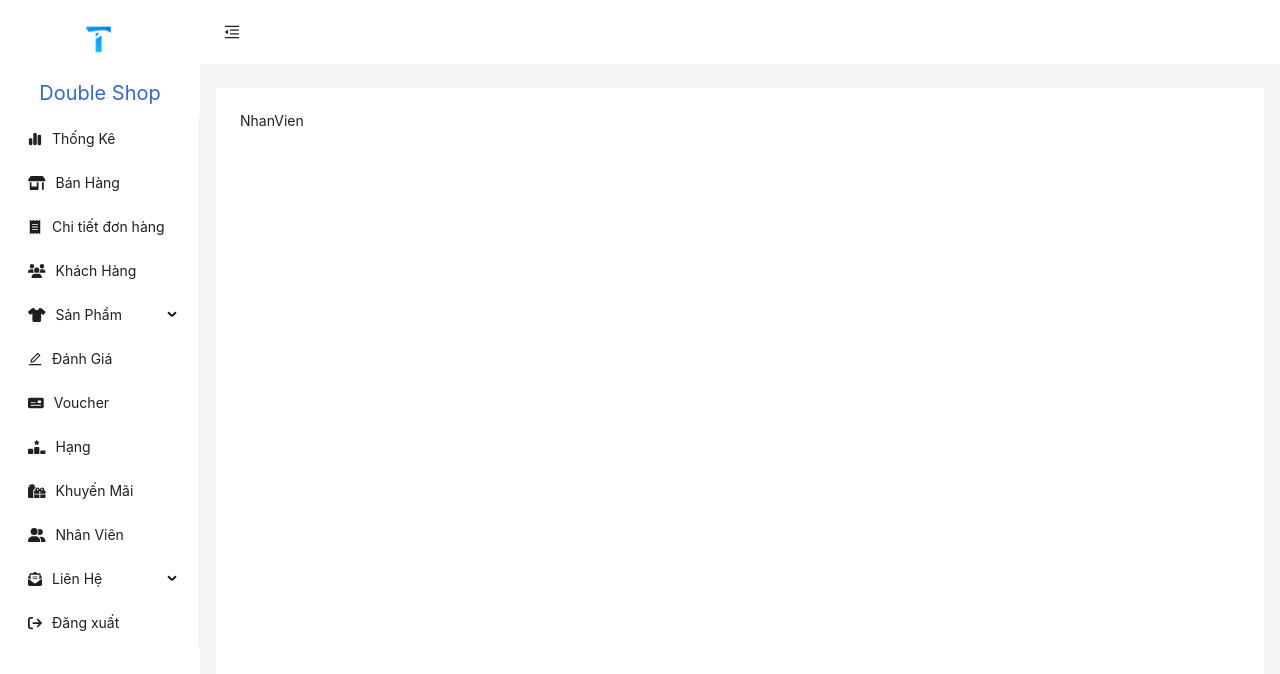
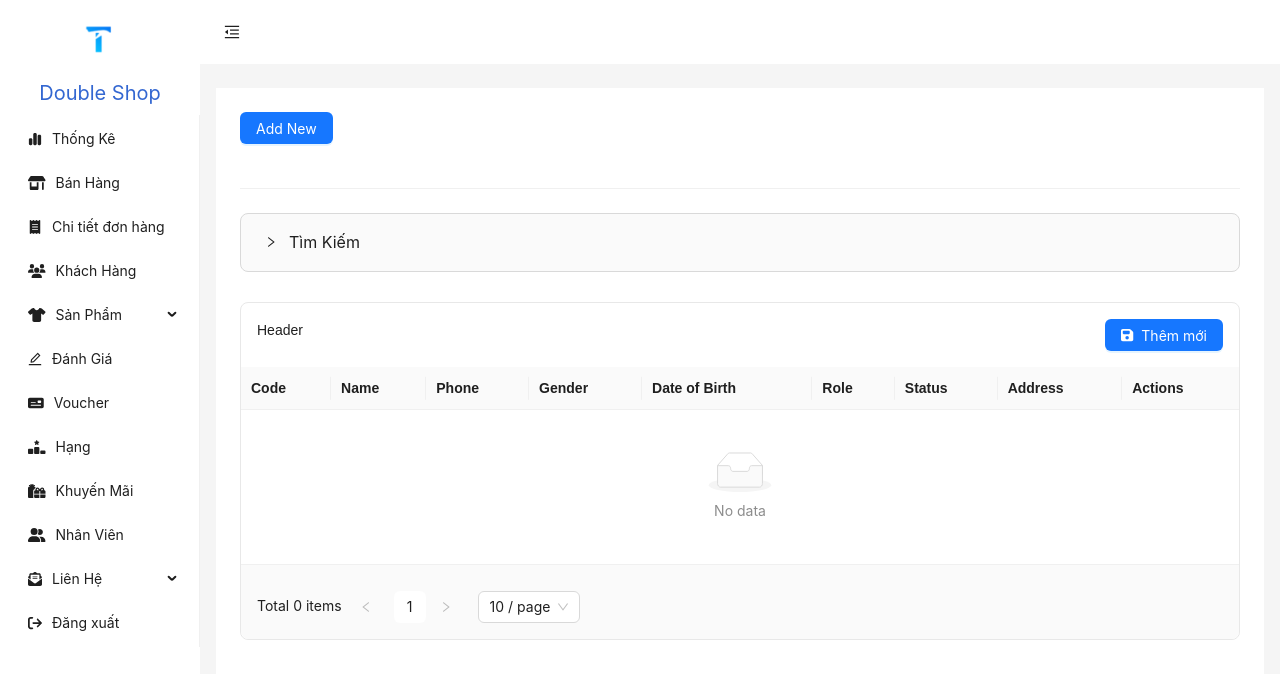
Before and after one commit to sonpt1912/FE_ADM_DOUBLE_SHOP, a React (Create React App) app: page /nhanVien in a window 1280 px wide. Shown: the top 674 px of the page. Built offline with nearby package versions, Linux system fonts and the light colour scheme.

Commit message:
them khach hang

```diff
--- a/src/components/Content.js
+++ b/src/components/Content.js
@@ -7,10 +7,10 @@ import "../styles/Navbar.css";
 import BanHang from "./page/BanHang";
 import ChiTietDonHang from "./page/ChiTietDonHang";
 import DanhGia from "./page/DanhGia";
-import KhachHang from "./page/KhachHang";
+import KhachHang from "./page/KhachHang/KhachHang";
 import KhuyenMai from "./page/KhuyenMai";
 import LienHe from "./page/LienHe";
-import NhanVien from "./page/NhanVien";
+import NhanVien from "./page/NhanVien/NhanVien";
 import SanPham from "./page/SanPham";
 import ThongKe from "./page/ThongKe";
 import Voucher from "./page/Voucher";
--- a/src/components/page/KhachHang.js
+++ /dev/null
@@ -1,7 +0,0 @@
-import React from "react";
-
-const KhachHang = () => {
-  return <div>KhachHang</div>;
-};
-
-export default KhachHang;
--- /dev/null
+++ b/src/components/page/KhachHang/AddKhachHang.js
@@ -0,0 +1,123 @@
+import React, { useState } from "react";
+import { Modal, Button, message } from "antd";
+import InputField from "../../form/InputField";
+import RadioField from "../../form/RadioField";
+import DatePickerField from "../../form/DatePickerField";
+import styled from "styled-components";
+
+const StyledModal = styled(Modal)`
+  // ...styles remain the same
+`;
+
+const AddKhachHang = ({ visible, onCancel, onAdd }) => {
+  const [newCustomer, setNewCustomer] = useState({
+    username: "",
+    name: "",
+    gender: "0", // Assuming '0' represents 'Nam' and '1' represents 'Nữ'
+    phone: "",
+    email: "",
+    password: "",
+    status: "0", // Assuming '0' represents 'Active' and '1' represents 'Inactive'
+    // Additional fields can be added here
+  });
+
+  const genderOptions = [
+    { label: "Nam", value: "0" },
+    { label: "Nữ", value: "1" },
+  ];
+
+  const statusOptions = [
+    { label: "Active", value: "0" },
+    { label: "Inactive", value: "1" },
+  ];
+
+  const handleInputChange = (e) => {
+    const { name, value } = e.target;
+    setNewCustomer({ ...newCustomer, [name]: value });
+  };
+
+  const handleGenderChange = (value) => {
+    setNewCustomer({ ...newCustomer, gender: value });
+  };
+
+  const handleStatusChange = (value) => {
+    setNewCustomer({ ...newCustomer, status: value });
+  };
+
+  const handleAdd = () => {
+
+    onAdd(newCustomer);
+    message.success("Thêm khách hàng thành công!");
+    onCancel();
+  };
+
+  return (
+    <StyledModal
+      title="Add New Customer"
+      visible={visible}
+      onCancel={onCancel}
+      footer={[
+        <Button key="cancel" onClick={onCancel}>
+          Cancel
+        </Button>,
+        <Button key="add" type="primary" onClick={handleAdd}>
+          Add
+        </Button>,
+      ]}
+    >
+      <div className="input-field">
+        <label>Username:</label>
+        <InputField
+          name="username"
+          placeholder="Enter username"
+          value={newCustomer.username}
+          onChange={handleInputChange}
+        />
+      </div>
+      <div className="input-field">
+        <label>Name:</label>
+        <InputField
+          name="name"
+          placeholder="Enter customer name"
+          value={newCustomer.name}
+          onChange={handleInputChange}
+        />
+      </div>
+      <div className="input-field radio-group">
+        <label>Gender:</label>
+        <RadioField options={genderOptions} onChange={handleGenderChange} />
+      </div>
+      <div className="input-field">
+        <label>Phone:</label>
+        <InputField
+          name="phone"
+          placeholder="Enter phone number"
+          value={newCustomer.phone}
+          onChange={handleInputChange}
+        />
+      </div>
+      <div className="input-field">
+        <label>Email:</label>
+        <InputField
+          name="email"
+          placeholder="Enter email"
+          value={newCustomer.email}
+          onChange={handleInputChange}
+        />
+      </div>
+      <div className="input-field">
+        <label>Password:</label>
+        <InputField
+          name="password"
+          type="password"
+          placeholder="Enter password"
+          value={newCustomer.password}
+          onChange={handleInputChange}
+        />
+      </div>
+
+    </StyledModal>
+  );
+};
+
+export default AddKhachHang;
--- /dev/null
+++ b/src/components/page/KhachHang/KhachHang.js
@@ -0,0 +1,143 @@
+import React, { useState } from "react";
+import { Button, Collapse, Space } from "antd";
+import { FontAwesomeIcon } from "@fortawesome/react-fontawesome";
+import { faEye, faEdit } from "@fortawesome/free-solid-svg-icons";
+import CollapseComponent from "../../form/CollapseCustom";
+import TableComponent from "../../form/TableCustom";
+import InputField from "../../form/InputField";
+import AddKhachHang from "./AddKhachHang"; // Assuming you have an AddCustomer component
+import DatePickerField from "../../form/DatePickerField";
+import RadioField from "../../form/RadioField";
+
+const genderOptions = [
+  { label: "Nam", value: "0" },
+  { label: "Nữ", value: "1" },
+];
+
+const statusOptions = [
+  { label: "Hoạt Động", value: "0" },
+  { label: "Dừng Hoạt Động", value: "1" },
+];
+
+const components = [
+  <InputField label="Username:" placeholder="Enter username" />,
+  <InputField label="Name:" placeholder="Enter customer name" />,
+  <InputField label="Phone:" placeholder="Enter phone number" />,
+  <RadioField label="Giới Tính:" options={genderOptions} />,
+  <DatePickerField
+    label="Ngày Sinh:"
+    name="birth_date"
+    placeholder="Enter customer birth date"
+    className="date-picker"
+  />,
+  <RadioField label="Trạng Thái:" options={statusOptions} />,
+  // Add other fields as needed
+];
+
+const columns = [
+  {
+    title: "Username",
+    dataIndex: "username",
+    key: "username",
+  },
+  {
+    title: "Name",
+    dataIndex: "name",
+    key: "name",
+  },
+  {
+    title: "Phone",
+    dataIndex: "phone",
+    key: "phone",
+  },
+  {
+    title: "Gender",
+    dataIndex: "gender",
+    key: "gender",
+  },
+  {
+    title: "Rank",
+    dataIndex: "Rank",
+    key: "Rank",
+  },
+  {
+    title: "Email",
+    dataIndex: "email",
+    key: "email",
+  },
+  {
+    title: "Status",
+    dataIndex: "status",
+    key: "status",
+  },
+  {
+    title: "Actions",
+    dataIndex: "action",
+    key: "action",
+    render: (text, record) => (
+      <Space size="middle">
+        <FontAwesomeIcon icon={faEye} style={{ cursor: "pointer" }} />
+        <FontAwesomeIcon icon={faEdit} style={{ cursor: "pointer" }} />
+      </Space>
+    ),
+  },
+];
+
+const dataSource = [
+  {
+    key: "1",
+    username: "hiepga",
+    name: "Vũ Hoàng Hiệp",
+    phone: "123-456-7890",
+    gender: "Male",
+    rank: "Vàng",
+    email: "hiepga@gmail.com",
+    status: "Active",
+  },
+  // Add other customer data as needed
+];
+
+const NhanVien = () => {
+  const [isAddModalVisible, setIsAddModalVisible] = useState(false);
+
+  const showAddModal = () => {
+    setIsAddModalVisible(true);
+  };
+
+  const handleAdd = (newCustomer) => {
+    // Handle logic to add a new customer to dataSource
+    // After processing, close the modal
+    setIsAddModalVisible(false);
+  };
+
+  const handleCancelAddModal = () => {
+    setIsAddModalVisible(false);
+  };
+
+  return (
+    <div>
+      <Button
+        type="primary"
+        onClick={showAddModal}
+        style={{ marginBottom: "20px" }}
+      >
+        Add New
+      </Button>
+      <CollapseComponent components={components} />
+      <div style={{ marginBottom: "30px" }}></div>
+      <TableComponent
+        columns={columns}
+        dataSource={dataSource}
+        totalRecord={dataSource.length}
+      />
+
+      <AddKhachHang
+        visible={isAddModalVisible}
+        onCancel={handleCancelAddModal}
+        onAdd={handleAdd}
+      />
+    </div>
+  );
+};
+
+export default NhanVien;
--- a/src/components/page/NhanVien.js
+++ /dev/null
@@ -1,7 +0,0 @@
-import React from "react";
-
-const NhanVien = () => {
-  return <div>NhanVien</div>;
-};
-
-export default NhanVien;
```
